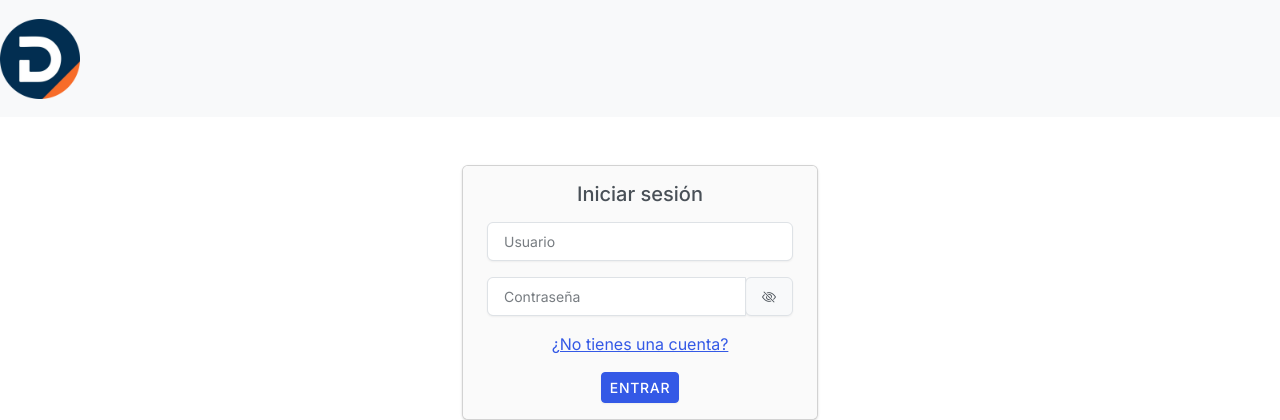
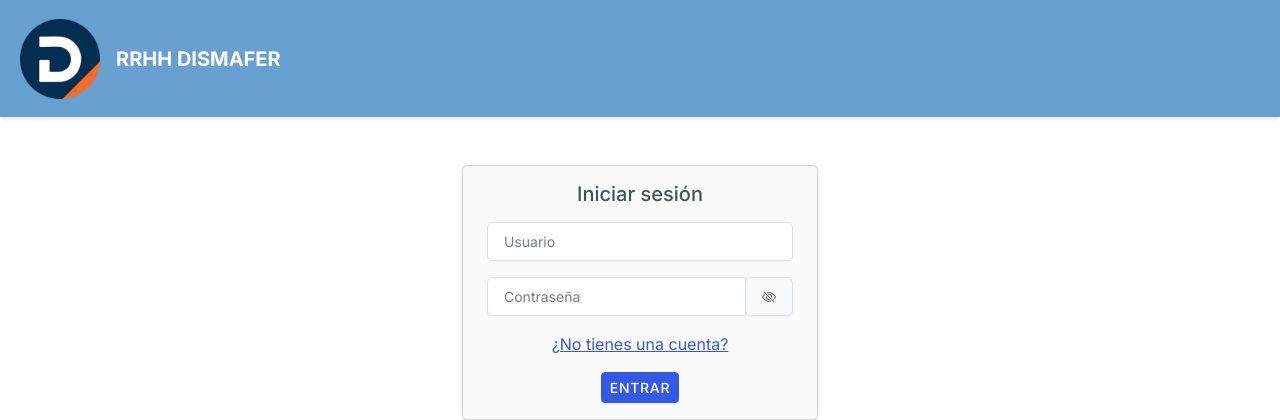
Before and after one commit to DavidDevGt/rrhh-dismafer, a PHP site: page /modules/auth/login.php in a window 1280 px wide. Shown: the top 420 px of the page. Run offline with PHP 8.4, Linux system fonts and the light colour scheme.

Commit message:
Update navbar and page title

```diff
--- a/assets/css/styles.css
+++ b/assets/css/styles.css
@@ -52,3 +52,18 @@ body {
     border-color: #007aff;
     box-shadow: 0 0 5px rgba(81, 167, 232, 0.5);
 }
+
+#miNavbar {
+    background-color: #679fce;
+    box-shadow: 0 2px 4px rgba(0, 0, 0, 0.1);
+}
+
+#logoNavbar {
+    padding-left: 20px;
+}
+
+#navbar-text {
+    color: white;
+    font-size: 1.25rem;
+    font-weight: bold;
+}
--- a/includes/header.php
+++ b/includes/header.php
@@ -4,7 +4,7 @@
 <head>
     <meta charset="UTF-8">
     <meta name="viewport" content="width=device-width, initial-scale=1.0">
-    <title>ERP | Ferretería Shama</title>
+    <title>RRHH - Dismafer</title>
 
     <!-- Icono web -->
     <link rel="icon" href="assets\img\dismafer-logo.png" type="image/x-icon">
@@ -23,9 +23,12 @@
 </head>
 
 <!-- Navbar -->
-<nav id="miNavbar" class="navbar navbar-expand-lg navbar-light bg-light">
+<nav id="miNavbar" class="navbar navbar-expand-lg">
     <a id="logoNavbar" class="navbar-brand" href="https://daviddevgt.web.app">
-        <img src="assets\img\dismafer-logo.png" width="80" height="80" alt="Logo Dismafer">
+        <img src="assets/img/dismafer-logo.png" width="80" height="80" alt="Logo Dismafer">
     </a>
+    <div class="navbar-text ml-auto d-none d-lg-block" id="navbar-text">
+        RRHH DISMAFER
+    </div>
 </nav>
 <!-- Fin Navbar -->
```
